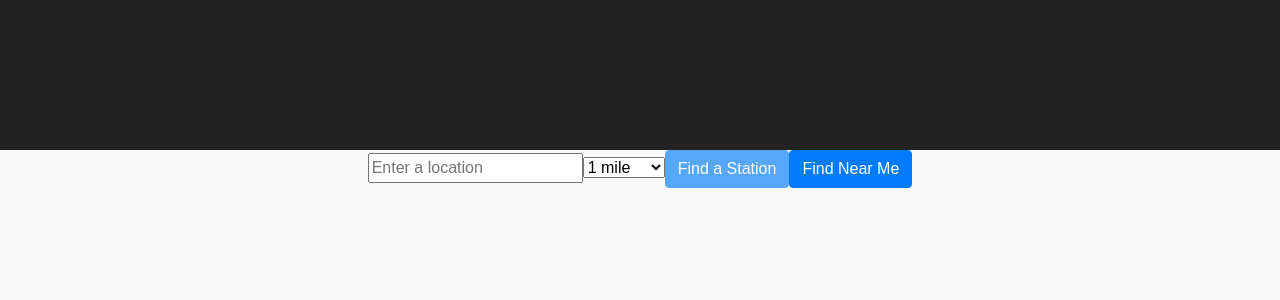
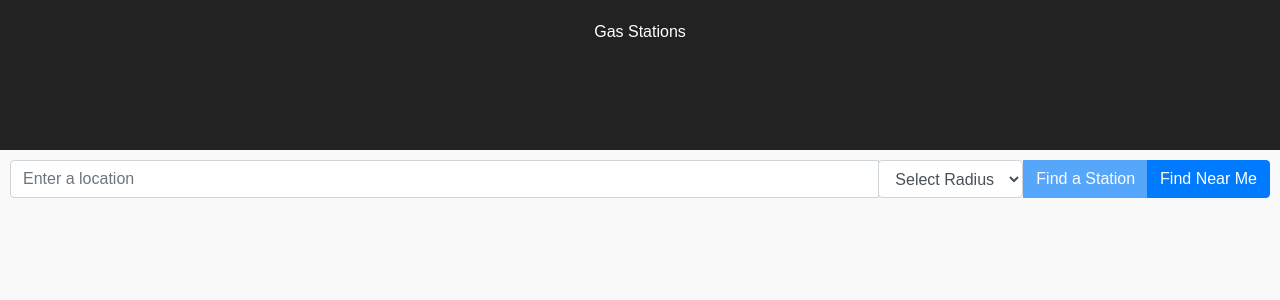
Before and after one commit to Exponent500/gas-station-locator, a React (Create React App) app: page / in a window 1280 px wide. Shown: the top 300 px of the page. Built offline with nearby package versions, Linux system fonts and the light colour scheme.

Commit message:
Update search bar styling (still WIP)

```diff
--- a/src/App.jsx
+++ b/src/App.jsx
@@ -6,7 +6,8 @@ import {
   LocationInput,
   RadiusSelect,
   FindStationButton,
-  FindStationNearMeButton
+  FindStationNearMeButton,
+  GasStationSearchBar
 } from './styles'
 import GasStation from './components/GasStation/GasStation';
 import MyGasFeedAPI from './services/MyGasFeedAPI';
@@ -25,6 +26,10 @@ class App extends Component {
     this.state = {
       locationInputValue: '',
       searchRadiusOptions: [{
+        value: '',
+        name: 'Select Radius',
+      },
+      {
         value: 1,
         name: '1 mile'
       },
@@ -137,35 +142,56 @@ class App extends Component {
     return (
       <AppWrapper>
         <AppHeader>
-          {/* <img src={logo} className="App-logo" alt="logo" /> */}
-          {/* <h2>Welcome to React</h2> */}
+          Gas Stations
         </AppHeader>
         <ContentWrapper className="col-xs-12">
+          <GasStationSearchBar className="col-xs-10">
+            <div class="input-group">
+              {/* <div class="input-group-prepend"> */}
+                {/* <RadiusSelect
+                  className="col-xs-2"
+                  onChange={this.handleSelectChange}>
+                    {searchRadiusOptions.map((option, i) => {
+                      return <option key={i} value={option.value}>{option.name}</option>
+                    })}
+                </RadiusSelect> */}
+              {/* </div> */}
               <LocationInput
-            className="col-xs-4"
+                className="form-control"
                 value={locationInputValue}
                 onChange={this.handleInputChange}
                 placeholder="Enter a location">
               </LocationInput>
+              <div className="input-group-append">
                 <RadiusSelect
-            className="col-xs-2"
+                  className="form-control"
                   onChange={this.handleSelectChange}>
                     {searchRadiusOptions.map((option, i) => {
                       return <option key={i} value={option.value}>{option.name}</option>
                     })}
                 </RadiusSelect>
                 <FindStationButton
-            className="btn btn-primary col-xs-2"
+                  className="btn btn-primary"
                   disabled={pendingRequest || disableFindStationButton}
                   onClick={this.findStations}>
                   Find a Station
                 </FindStationButton>
                 <FindStationNearMeButton
-            className="btn btn-primary col-xs-2"
+                  className="btn btn-primary"
                   disabled={pendingRequest}
                   onClick={this.findStationsNearMe}>
                     Find Near Me
                 </FindStationNearMeButton>
+              </div>
+            </div>
+            {/* <RadiusSelect
+              className="col-xs-2"
+              onChange={this.handleSelectChange}>
+                {searchRadiusOptions.map((option, i) => {
+                  return <option key={i} value={option.value}>{option.name}</option>
+                })}
+            </RadiusSelect> */}
+          </GasStationSearchBar>
           {this.renderLoadingSpinner()}
           {this.renderGasStations()}
         </ContentWrapper>
--- a/src/index.css
+++ b/src/index.css
@@ -1,5 +1,6 @@
 body {
   margin: 0;
+  margin-bottom: 10px;
   padding: 0;
   font-family: sans-serif;
   background-color: #F9F9F9;
--- a/src/styles.js
+++ b/src/styles.js
@@ -15,33 +15,31 @@ export const ContentWrapper = styled.div`
 `;
 
 export const LocationInput = styled.input`
+  @media all and (max-width: 736px) {
+    font-size: 12px;
+  }
 `;
 
 export const RadiusSelect = styled.select`
+  @media all and (max-width: 736px) {
+    font-size: 12px;
+  }
 `;
 
 export const FindStationButton = styled.button`
+  @media all and (max-width: 736px) {
+    font-size: 12px;
+  }
 `;
 
 export const FindStationNearMeButton = styled.button`
+  @media all and (max-width: 736px) {
+    font-size: 12px;
+  }
 `;
-// .App {
-//   text-align: center;
-// }
 
-// .App-logo {
-//   animation: App-logo-spin infinite 20s linear;
-//   height: 80px;
-// }
-
-// .App-header {
-//   background-color: #222;
-//   height: 150px;
-//   padding: 20px;
-//   color: white;
-// }
-
-// @keyframes App-logo-spin {
-//   from { transform: rotate(0deg); }
-//   to { transform: rotate(360deg); }
-// }
+export const GasStationSearchBar = styled.div`
+  padding-top: 10px;
+  padding-bottom: 10px;
+  padding: 10px;
+`;
```
Lines whose indentation alone changed are shown as unchanged.
